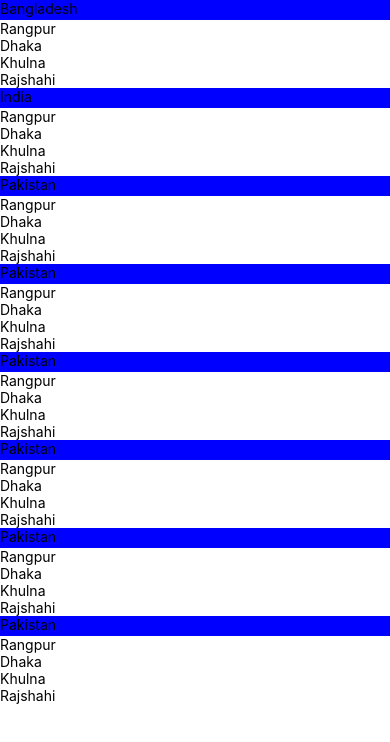
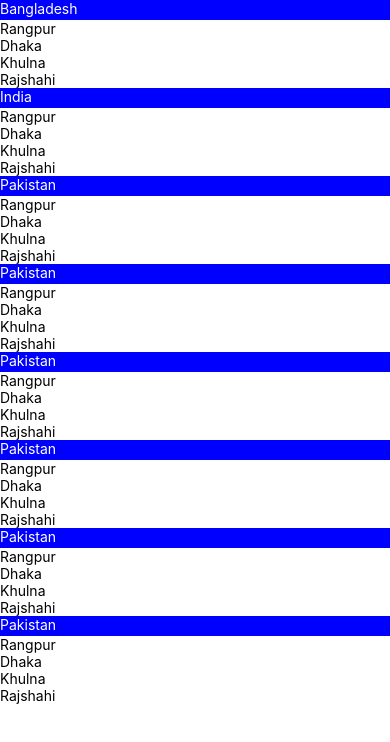
Before and after one commit to Rasujon3/untitled, a React Native app: screen / in a window 390 px wide. Shown: the top 742 px of the page. Built offline with nearby package versions, Linux system fonts and the light colour scheme.

Commit message:
51 Core Component Sectionlist onclick event
51 Core Component Sectionlist onclick event

```diff
--- a/App.js
+++ b/App.js
@@ -1,12 +1,12 @@
 import React, {Component} from 'react';
-import {SafeAreaView, SectionList, Text, View} from 'react-native';
+import {Alert, SafeAreaView, SectionList, Text, View} from 'react-native';
 
 class App extends Component {
 
     itemChild = ({itemData}) => {
         return (
             <View>
-                <Text>{itemData}</Text>
+                <Text onPress={this.childClick.bind(this,itemData)}>{itemData}</Text>
             </View>
         );
     };
@@ -14,10 +14,17 @@
     itemHeadChild = ({header}) => {
         return (
             <View style={{height: 20, width: '100%', backgroundColor: 'blue'}}>
-                <Text style={{height: 20, width: '100%', backgroundColor: 'blue'}}>{header}</Text>
+                <Text onPress={this.childHeadClick.bind(this,header)} style={{color:'white'}}>{header}</Text>
             </View>
         );
     };
+
+    childClick=(childName)=>{
+        Alert.alert(childName);
+    }
+    childHeadClick=(header)=>{
+        Alert.alert(header);
+    }
 
     DATA = [
         {title: 'Bangladesh', data: ['Rangpur', 'Dhaka', 'Khulna', 'Rajshahi']},
```
